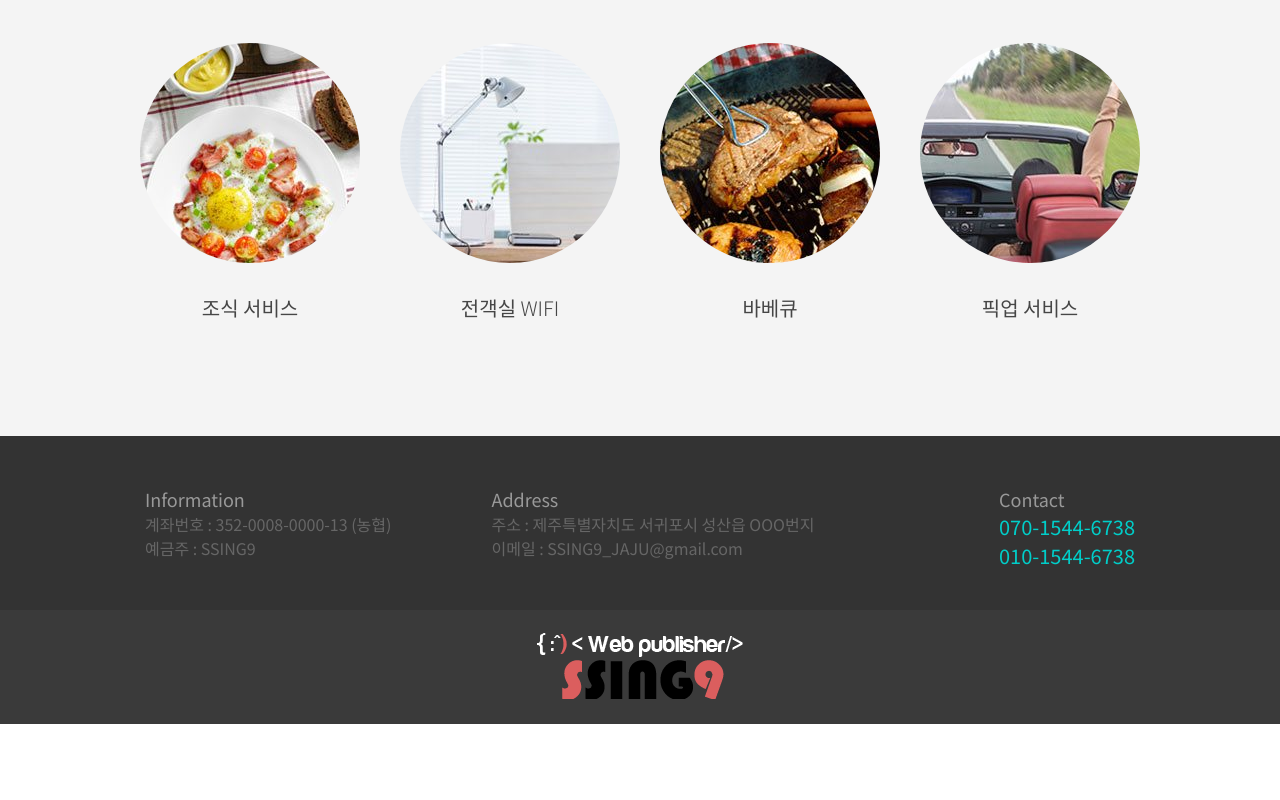
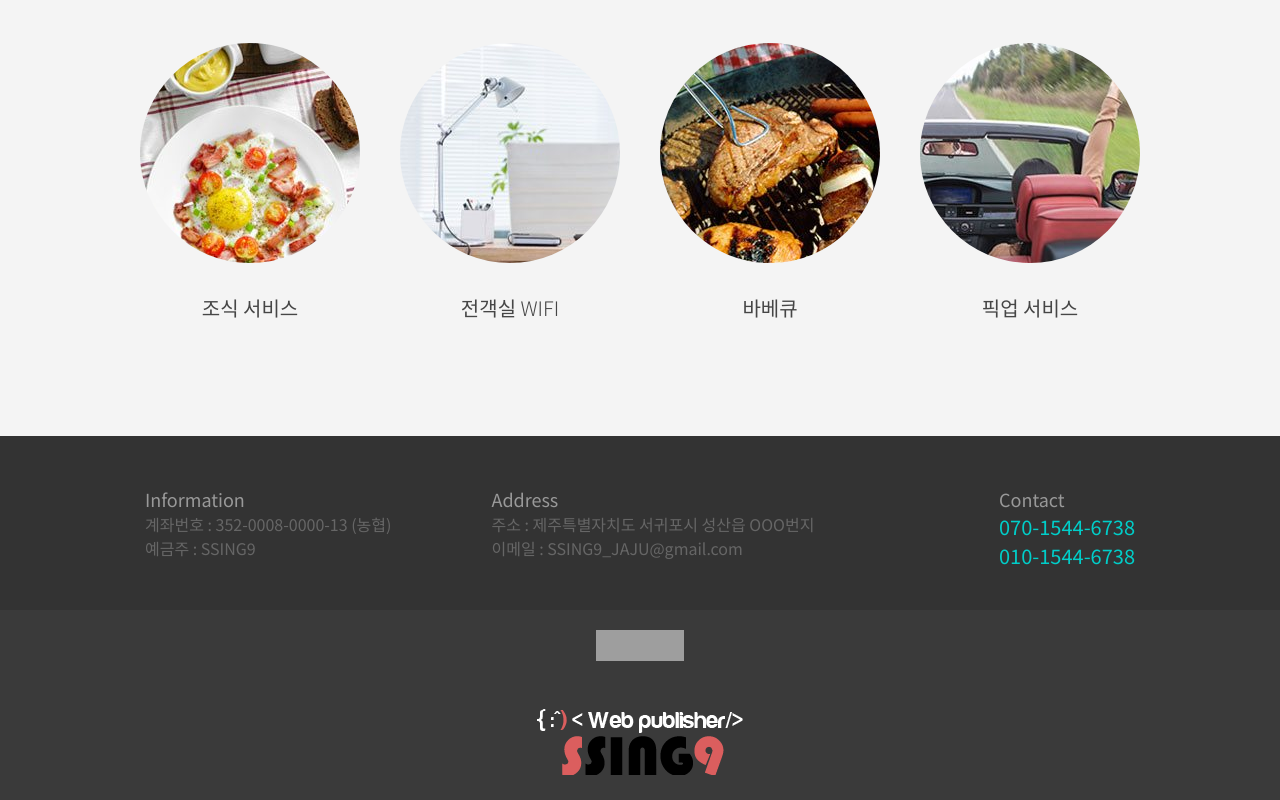
Before and after one commit to SSING9/ssing9pension, a plain HTML site: page index.html in a window 1280 px wide. Shown: the part 3146-3946 px from the top of the page. Before the commit the page ends 3870 px from the top, so only its background shows below. Drawn offline with Linux system fonts and the light colour scheme; grey boxes are pictures that could not be loaded.

Commit message:
Add files via upload

```diff
--- a/css/main.css
+++ b/css/main.css
@@ -123,5 +123,6 @@ font-family: 'Roboto Mono', monospace;
 #footer .contentsWreap .contact {display: block; padding: 50px 40px 0 0; float: right; text-align: left;}
 #footer .contentsWreap .contact p.tit {color: #999; font-size: 18px;}
 #footer .contentsWreap .contact p.text {color: #00cec9; font-size: 20px}
-#footer .copyright {display: inline-block; width: 100%; background: #3a3a3a; text-align: center}
-#footer .copyright img {padding: 20px;}
+.w3c {padding: 20px; background: #3a3a3a; text-align: center}
+.copyright {display: inline-block; width: 100%; background: #3a3a3a; text-align: center}
+.copyright img {padding: 20px;}
--- a/index.html
+++ b/index.html
@@ -291,11 +291,20 @@
             </p>
          </div>
       </div>
-      <div class="copyright">
-         <a href="https://ssing9.github.io/portfolio/" target="_blank"><img src="images/footerlogo.png"
-               alt="개인 홈페이지 로고"></a>
-      </div>
+
    </footer>
+   <p class="w3c">
+      <a href="https://jigsaw.w3.org/css-validator/check/referer">
+         <img style="border:0;width:88px;height:31px" src="https://jigsaw.w3.org/css-validator/images/vcss"
+            alt="올바른 CSS입니다!" />
+      </a>
+   </p>
+
+   <div class="copyright">
+
+      <a href="https://ssing9.github.io/portfolio/" target="_blank"><img src="images/footerlogo.png"
+            alt="개인 홈페이지 로고"></a>
+   </div>
    <script src="js/jquery-3.4.1.min.js"></script>
    <script src="js/slick.min.js"></script>
    <script src="js/main.js"></script>
```
